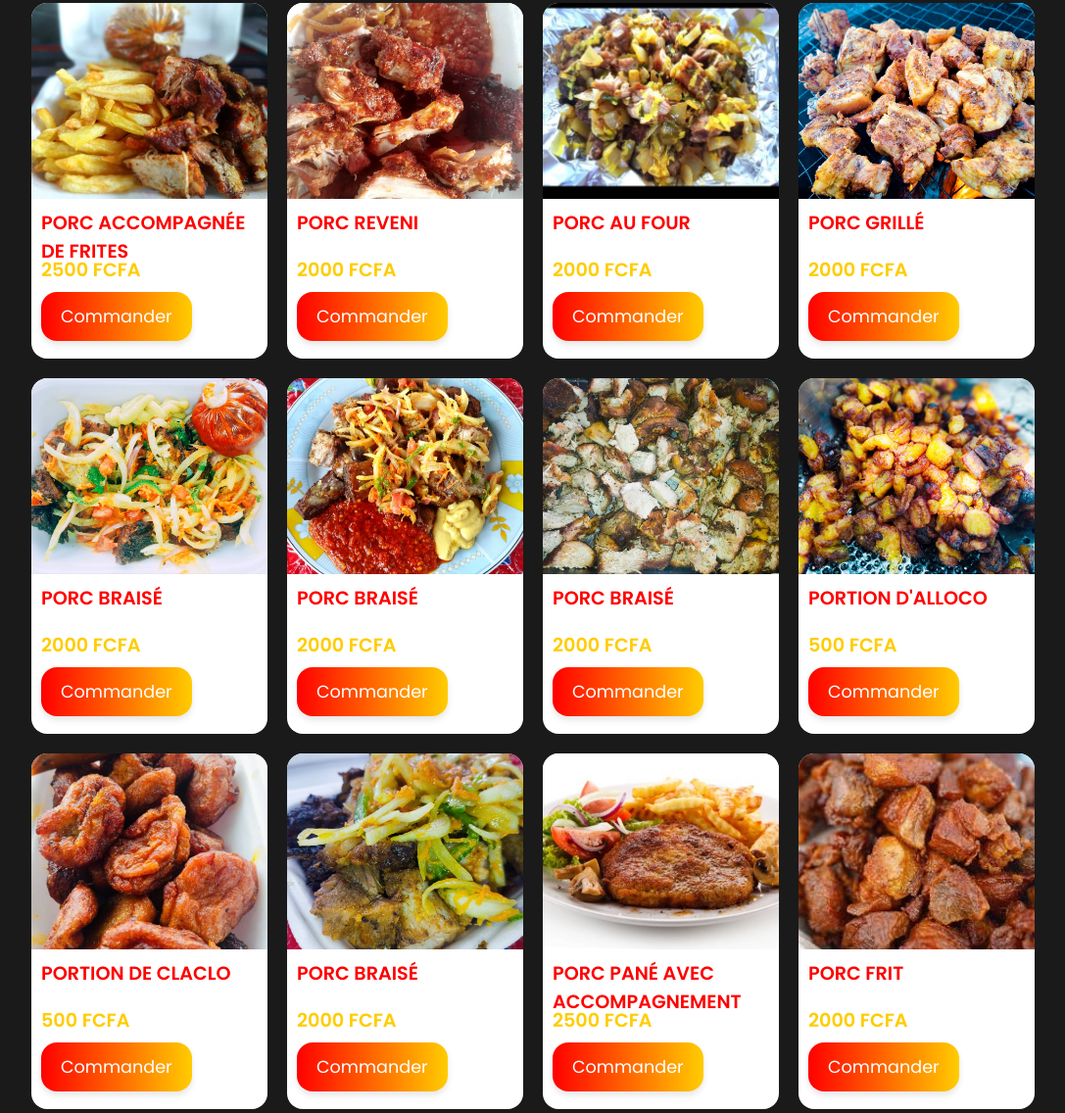
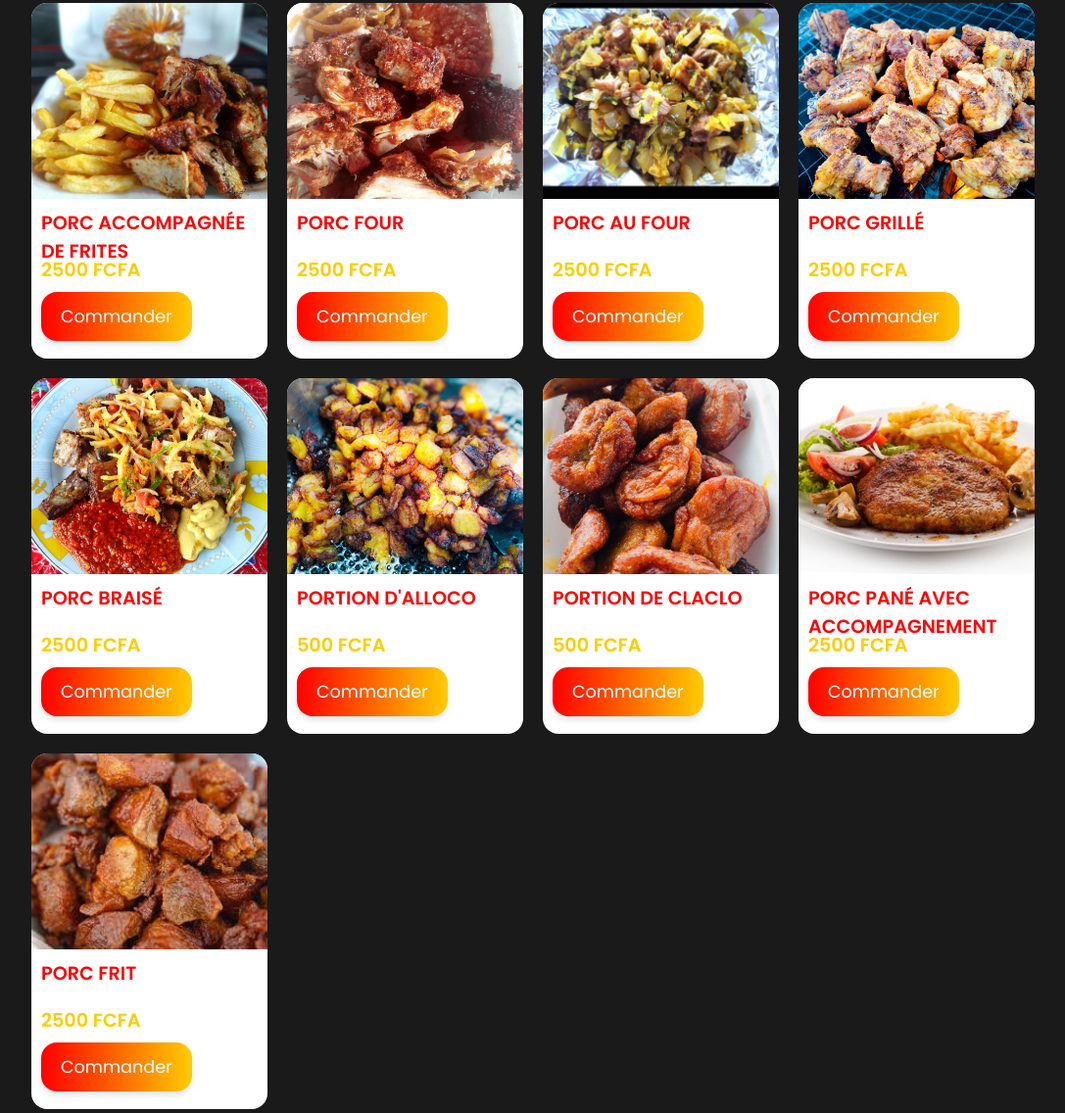
Before and after one commit to Orochichrys/Chez-Jopi, a plain HTML site: page index.html in a window 1280 px wide. Shown: the part 2098-3234 px from the top of the page at 98% size, without its empty margins (96-1183 px from the left). Drawn offline with nearby package versions, Linux system fonts and the light colour scheme.

Commit message:
Update index.html

```diff
--- a/index.html
+++ b/index.html
@@ -84,10 +84,10 @@
                     </div>
                     <div class="text-container">
                         <div class="titre">
-                            <span>Porc reveni</span>
+                            <span>Porc four</span>
                         </div>
                         <div class="prix">
-                            <span>2000 FCFA</span>
+                            <span>2500 FCFA</span>
                         </div>
                         <div class="btn">
                             <a href="#">Commander</a>
@@ -105,7 +105,7 @@
                             <span>Porc au four</span>
                         </div>
                         <div class="prix">
-                            <span>2000 FCFA</span>
+                            <span>2500 FCFA</span>
                         </div>
                         <div class="btn">
                             <a href="#">Commander</a>
@@ -122,7 +122,7 @@
                             <span>Porc Grillé</span>
                         </div>
                         <div class="prix">
-                            <span>2000 FCFA</span>
+                            <span>2500 FCFA</span>
                         </div>
                         <div class="btn">
                             <a href="#">Commander</a>
@@ -130,7 +130,7 @@
                     </div>
                 </div>
 
-                <div class="item">
+               <!--  <div class="item">
                     <div class="image-container">
                         <img src="images/nt5.jpeg" alt="">
                     </div>
@@ -145,9 +145,9 @@
                             <a href="#">Commander</a>
                         </div>
                     </div>
-                </div>
+                </div>-->
 
-                <div class="item">
+               <div class="item">
                     <div class="image-container">
                         <img src="images/nt6.jpeg" alt="">
                     </div>
@@ -156,7 +156,7 @@
                             <span>Porc Braisé</span>
                         </div>
                         <div class="prix">
-                            <span>2000 FCFA</span>
+                            <span>2500 FCFA</span>
                         </div>
                         <div class="btn">
                             <a href="#">Commander</a>
@@ -164,7 +164,7 @@
                     </div>
                 </div>
 
-                <div class="item">
+               <!--<div class="item">
                     <div class="image-container">
                         <img src="images/nt7.jpeg" alt="">
                     </div>
@@ -179,7 +179,7 @@
                             <a href="#">Commander</a>
                         </div>
                     </div>
-                </div>
+                </div>-->
 
                 <div class="item">
                     <div class="image-container">
@@ -215,7 +215,7 @@
                     </div>
                 </div>
 
-                <div class="item">
+                <!--<div class="item">
                     <div class="image-container">
                         <img src="images/nt10.jpeg" alt="">
                     </div>
@@ -230,7 +230,7 @@
                             <a href="#">Commander</a>
                         </div>
                     </div>
-                </div>
+                </div>-->
 
                  <div class="item">
                     <div class="image-container">
@@ -258,7 +258,7 @@
                             <span>Porc Frit</span>
                         </div>
                         <div class="prix">
-                            <span>2000 FCFA</span>
+                            <span>2500 FCFA</span>
                         </div>
                         <div class="btn">
                             <a href="#">Commander</a>
```
